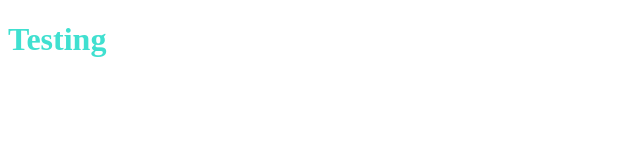
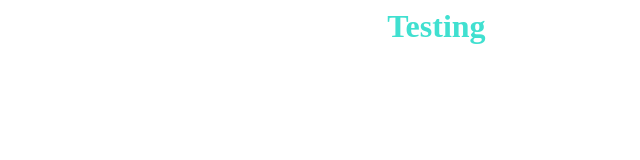
Before and after one commit to Dustinbradley45/githubFun, a plain HTML site: page index.html in a window 1280 px wide. Shown: the whole page, without its empty margins (0-640 px from the left). Drawn offline with Linux system fonts and the light colour scheme.

Commit message:
more more stylez

```diff
--- a/index.html
+++ b/index.html
@@ -8,6 +8,8 @@
     <style>
         h1 {
             color:turquoise;
+            width:40%;
+            margin:0 auto;
         }
 
         h1:hover {
```
